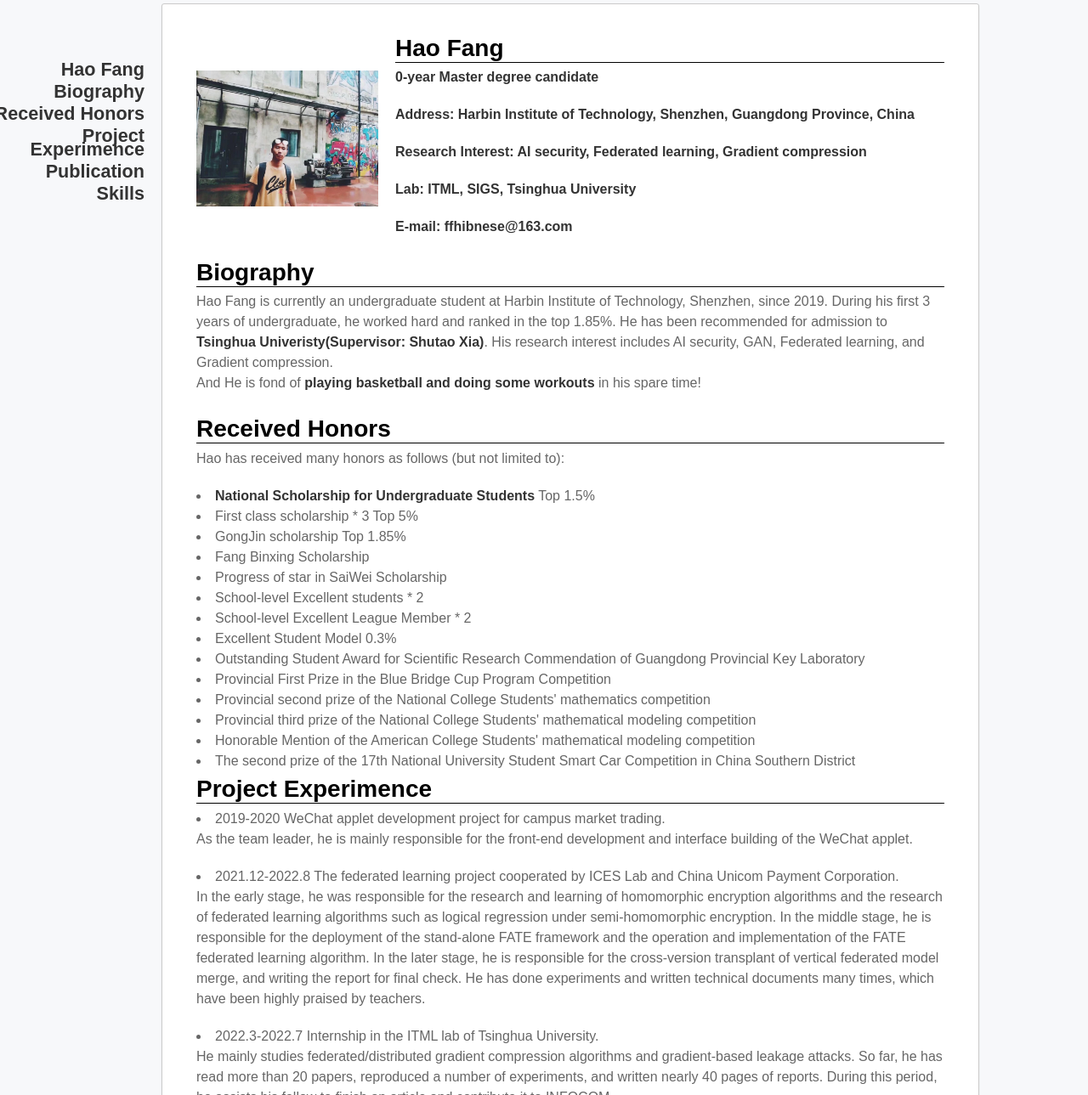
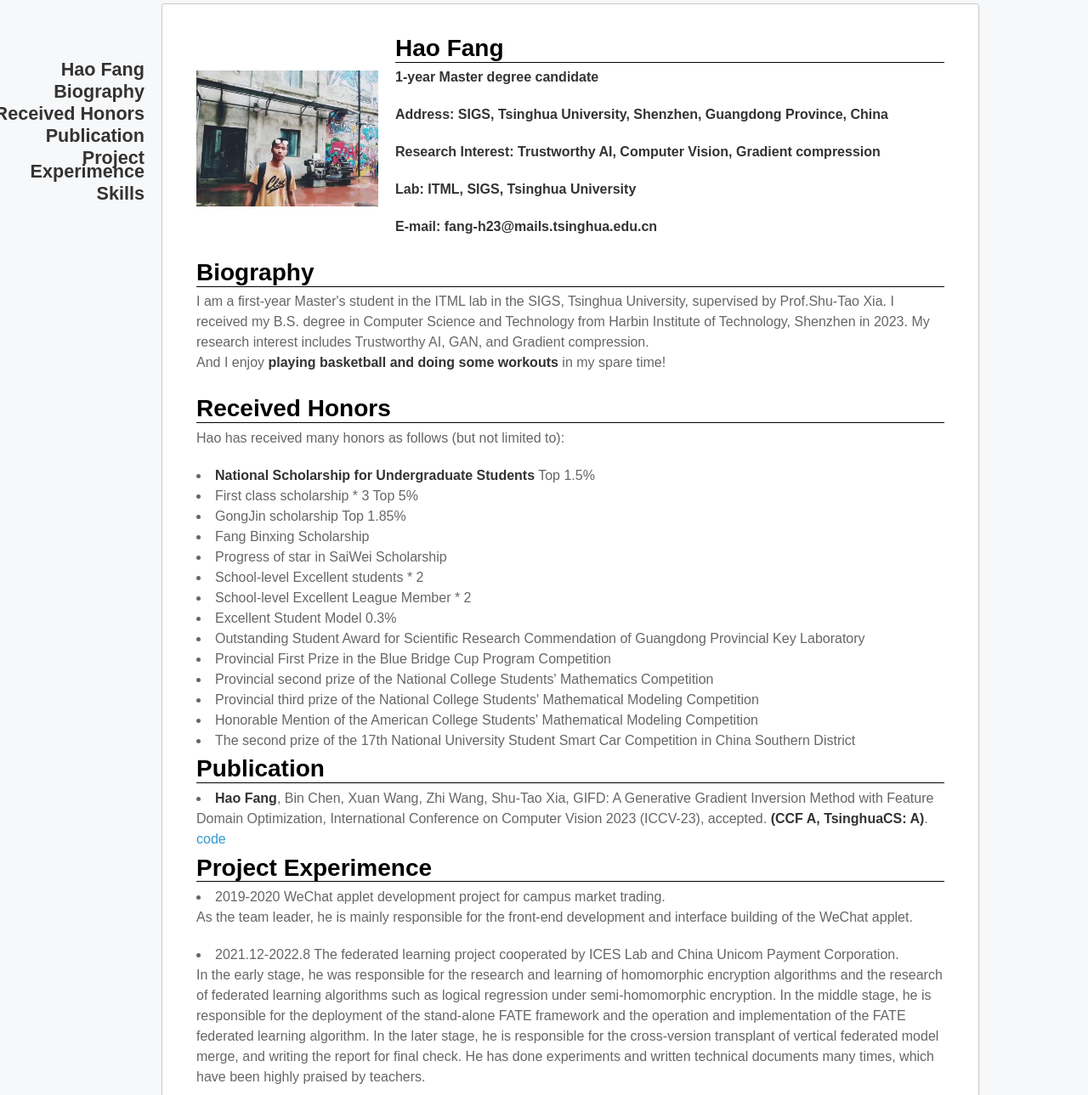
Before and after one commit to ffhibnese/ffhibnese.github.io, a Jekyll site: the page built from index.md, in a window 1280 px wide and 1400 px high, cut to the strip 111-1400 px from the top of the window. Shown: the whole strip at 85% size. Built offline with Jekyll 4.4.1, drawn with Linux system fonts in a browser that asks for light colours; nearby versions of some CDN libraries; our own code applies the rules of GitHub Pages for plain Markdown files; some of the changed text lies outside the part shown.

Commit message:
Update index.md

```diff
--- a/index.md
+++ b/index.md
@@ -6,11 +6,11 @@
     </td>
     <td width="74%">
       <h2>Hao Fang</h2>
-      <p><b>0-year Master degree candidate</b></p>
-      <p><b>Address: Harbin Institute of Technology, Shenzhen, Guangdong Province, China</b></p>
-      <p><b>Research Interest: AI security, Federated learning, Gradient compression</b></p>
+      <p><b>1-year Master degree candidate</b></p>
+      <p><b>Address: SIGS, Tsinghua University, Shenzhen, Guangdong Province, China</b></p>
+      <p><b>Research Interest: Trustworthy AI, Computer Vision, Gradient compression</b></p>
       <p><b>Lab: ITML, SIGS, Tsinghua University</b></p>
-      <p><b>E-mail: ffhibnese@163.com</b></p>
+      <p><b>E-mail: fang-h23@mails.tsinghua.edu.cn</b></p>
 <!--       <p><b>[<a href="" target="_blank">Google Scholar</a>] [<a href="https://github.com/ffhInJyc" target="_blank">GitHub</a>] [<a href="" target="_blank">Semantic Scholar</a>]</b></p> -->
     </td>
   </tr>
@@ -21,7 +21,8 @@
     <td width="100%">
       <h2>Biography</h2>
 
-       <p>Hao Fang is currently an undergraduate student at Harbin Institute of Technology, Shenzhen, since 2019. During his first 3 years of undergraduate, he worked hard and ranked in the top 1.85%. He has been recommended for admission to <b>Tsinghua Univeristy(Supervisor: Shutao Xia)</b>. His research interest includes AI security, GAN, Federated learning, and Gradient compression. <br>And He is fond of <b>playing basketball and doing some workouts</b> in his spare time!</p>
+       <p>I am a first-year Master's student in the ITML lab in the SIGS, Tsinghua University, supervised by Prof.Shu-Tao Xia. I received my B.S. degree in Computer Science and Technology from Harbin Institute of Technology, Shenzhen in 2023.
+       My research interest includes Trustworthy AI, GAN, and Gradient compression. <br>And I enjoy <b>playing basketball and doing some workouts</b> in my spare time!</p>
     </td>
   </tr>
 </table>
@@ -42,14 +43,25 @@
 <li>Excellent Student Model 0.3%</li>
 <li>Outstanding Student Award for Scientific Research Commendation of Guangdong Provincial Key Laboratory</li>
 <li>Provincial First Prize in the Blue Bridge Cup Program Competition</li>
-<li>Provincial second prize of the National College Students' mathematics competition</li>
-<li>Provincial third prize of the National College Students' mathematical modeling competition</li>
-<li>Honorable Mention of the American College Students' mathematical modeling competition</li>
+<li>Provincial second prize of the National College Students' Mathematics Competition </li>
+<li>Provincial third prize of the National College Students' Mathematical Modeling Competition </li>
+<li>Honorable Mention of the American College Students' Mathematical Modeling Competition </li>
 <li>The second prize of the 17th National University Student Smart Car Competition in China Southern District</li>
 
     </td>
   </tr>
 </table>
+
+<table class="imgtable">
+  <tr>
+    <td width="100%">
+      <h2>Publication</h2>
+      <li><b>Hao Fang</b>, Bin Chen, Xuan Wang, Zhi Wang, Shu-Tao Xia, GIFD: A Generative Gradient Inversion Method with Feature Domain Optimization, International Conference on Computer Vision 2023 (ICCV-23), accepted. <b>(CCF A, TsinghuaCS: A)</b>. <a href='https://github.com/ffhibnese/GIFD'>code</a></li>
+
+    </td>
+  </tr>
+</table>
+
 
 <table class="imgtable">
   <tr>
@@ -68,17 +80,6 @@
 <table class="imgtable">
   <tr>
     <td width="100%">
-      <h2>Publication</h2>
-      <li><b>Hao Fang</b>, Bin Chen, Xuan Wang, Zhi Wang, Shu-Tao Xia, GIFD: A Generative Gradient Inversion Method with Feature Domain Optimization, International Conference on Computer Vision 2023 (ICCV-23), accepted. (CCF A, TsinghuaCS: A). <a href='https://github.com/ffhibnese/GIFD'>code</a></li>
-
-    </td>
-  </tr>
-</table>
-
-
-<table class="imgtable">
-  <tr>
-    <td width="100%">
       <h2>Skills</h2>
       <li>C language programming</li>
       <li>Python/Pytorch programming</li>
```
